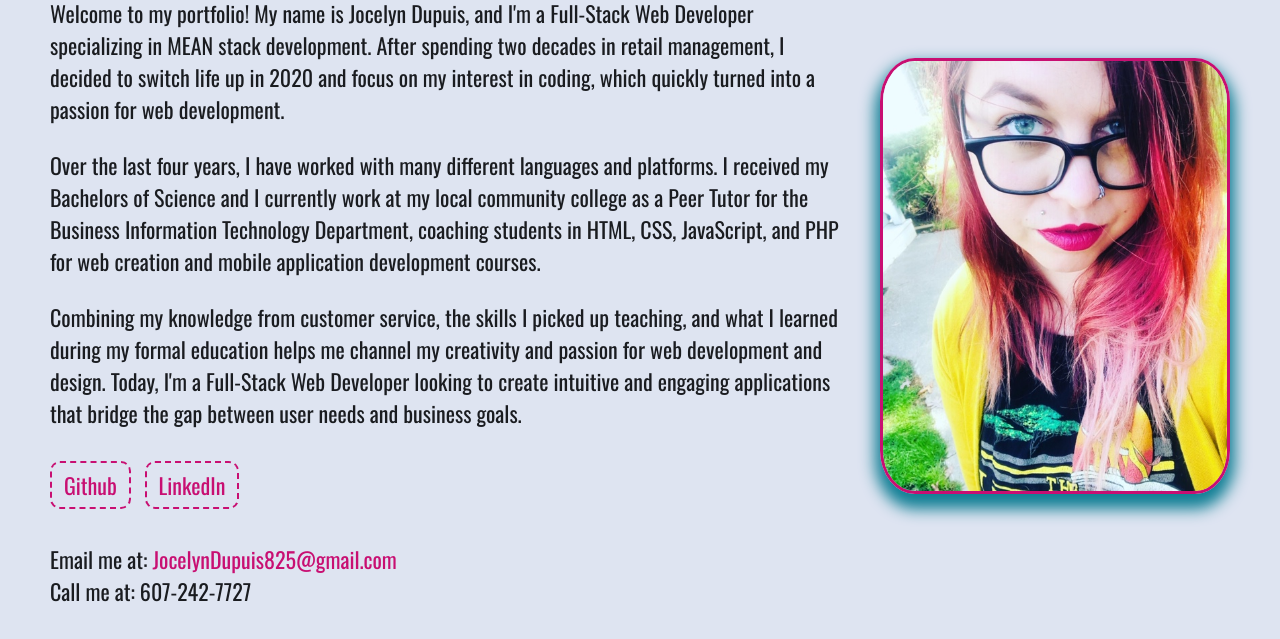
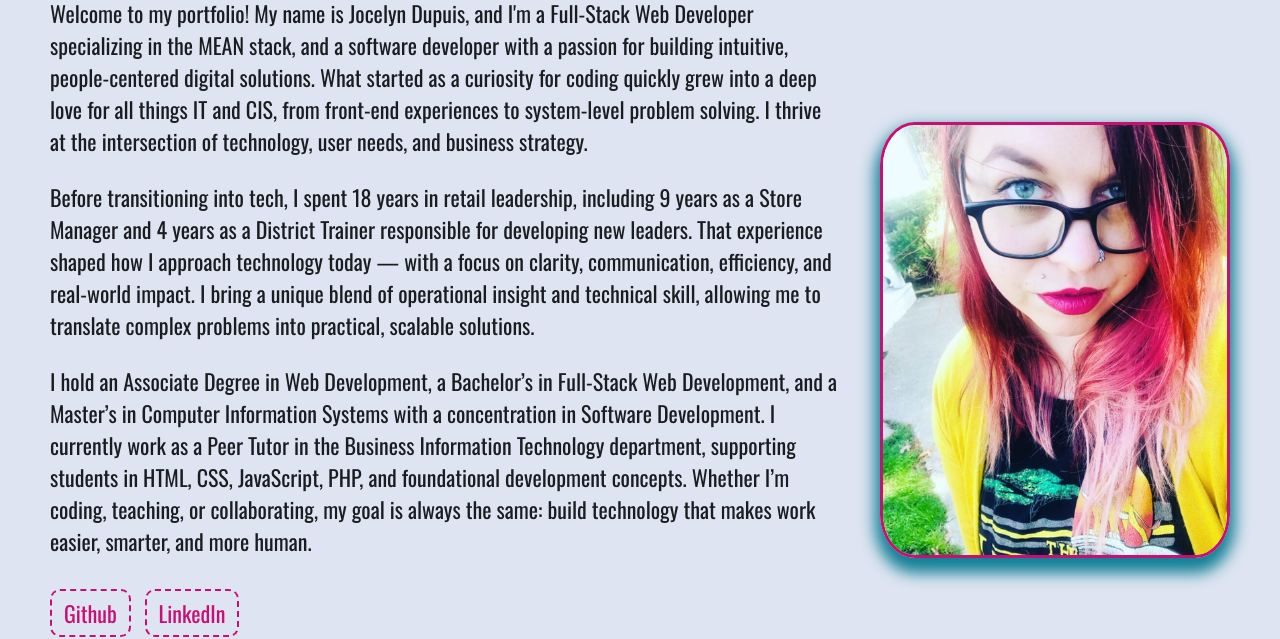
Before and after one commit to jdupuis825/NewPortfolio, a plain HTML site: page index.html in a window 1280 px wide. Shown: the part 185-824 px from the top of the page. Drawn offline with nearby package versions, Linux system fonts and the light colour scheme.

Commit message:
Portfolio updates to include new masters degree

```diff
--- a/index.html
+++ b/index.html
@@ -71,17 +71,20 @@
             <section class="bio">
                 <div class="text">
                     <h2>👋 Hi, I'm Jocelyn!</h2>
-                    <p>Welcome to my portfolio! My name is Jocelyn Dupuis, and I'm a Full-Stack Web Developer specializing in MEAN stack development.
-                       After spending two decades in retail management, I decided to switch life up in 2020 and focus on my interest in coding, which quickly
-                       turned into a passion for web development.</p>
+                    <p>Welcome to my portfolio! My name is Jocelyn Dupuis, and I'm a Full‑Stack Web Developer specializing in the MEAN stack, and a software developer
+                       with a passion for building intuitive, people‑centered digital solutions. What started as a curiosity for coding quickly grew into a deep love
+                       for all things IT and CIS, from front‑end experiences to system‑level problem solving. I thrive at the intersection of technology, user needs,
+                       and business strategy.</p>
                     <br>
-                    <p>Over the last four years, I have worked with many different languages and platforms. I received my Bachelors of Science and I currently
-                       work at my local community college as a Peer Tutor for the Business Information Technology Department, coaching students in HTML, CSS, JavaScript,
-                       and PHP for web creation and mobile application development courses.</p>
+                    <p>Before transitioning into tech, I spent 18 years in retail leadership, including 9 years as a Store Manager and 4 years as a District Trainer
+                        responsible for developing new leaders. That experience shaped how I approach technology today — with a focus on clarity, communication, efficiency,
+                        and real‑world impact. I bring a unique blend of operational insight and technical skill, allowing me to translate complex problems into practical,
+                        scalable solutions.</p>
                     <br>
-                    <p>Combining my knowledge from customer service, the skills I picked up teaching, and what I learned during my formal education helps me
-                       channel my creativity and passion for web development and design. Today, I'm a Full-Stack Web Developer looking to create intuitive and engaging
-                       applications that bridge the gap between user needs and business goals.</p>
+                    <p>I hold an Associate Degree in Web Development, a Bachelor’s in Full‑Stack Web Development, and a Master’s in Computer Information Systems with a
+                        concentration in Software Development. I currently work as a Peer Tutor in the Business Information Technology department, supporting students in
+                        HTML, CSS, JavaScript, PHP, and foundational development concepts. Whether I’m coding, teaching, or collaborating, my goal is always the same: build
+                        technology that makes work easier, smarter, and more human.</p>
 
                     <!-- Links -->
                     <div class="links">
```
Also changed, not shown: api.html (+4 -3 lines), education.html (+2 -2 lines).
